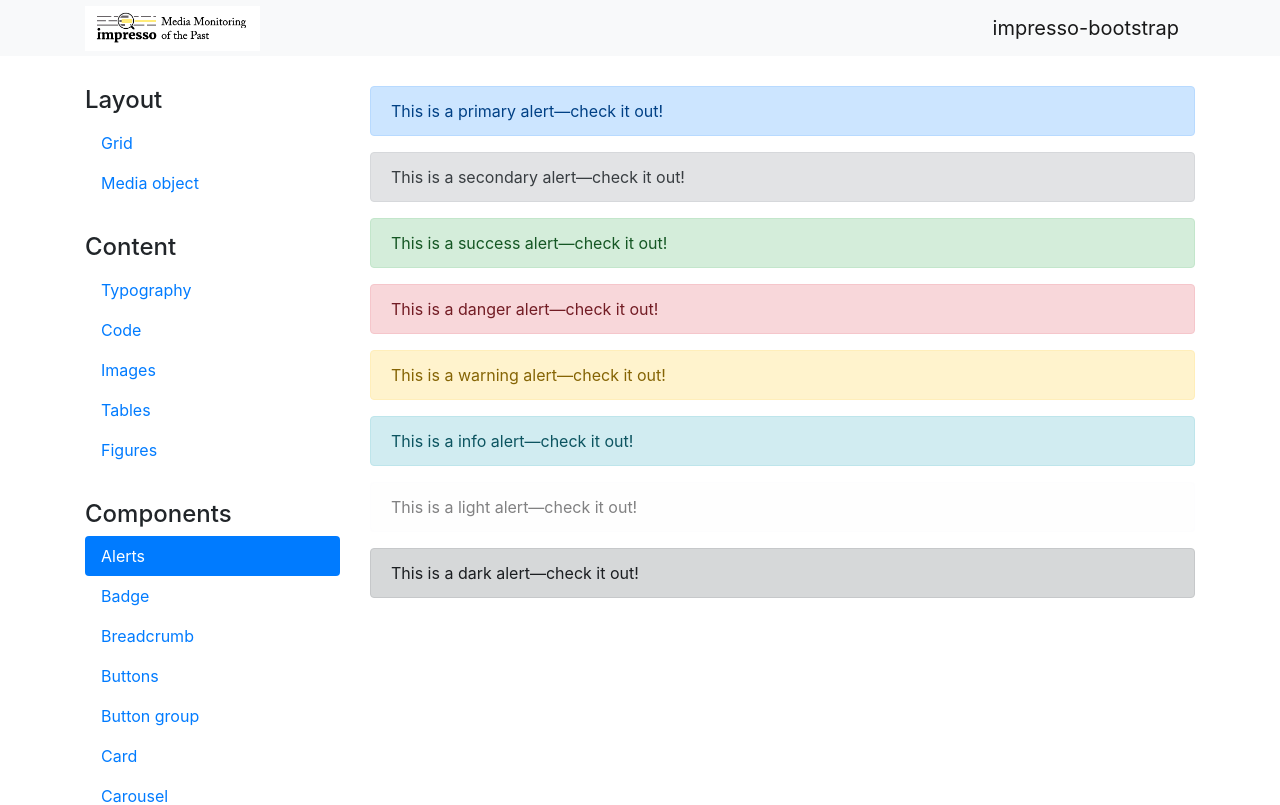
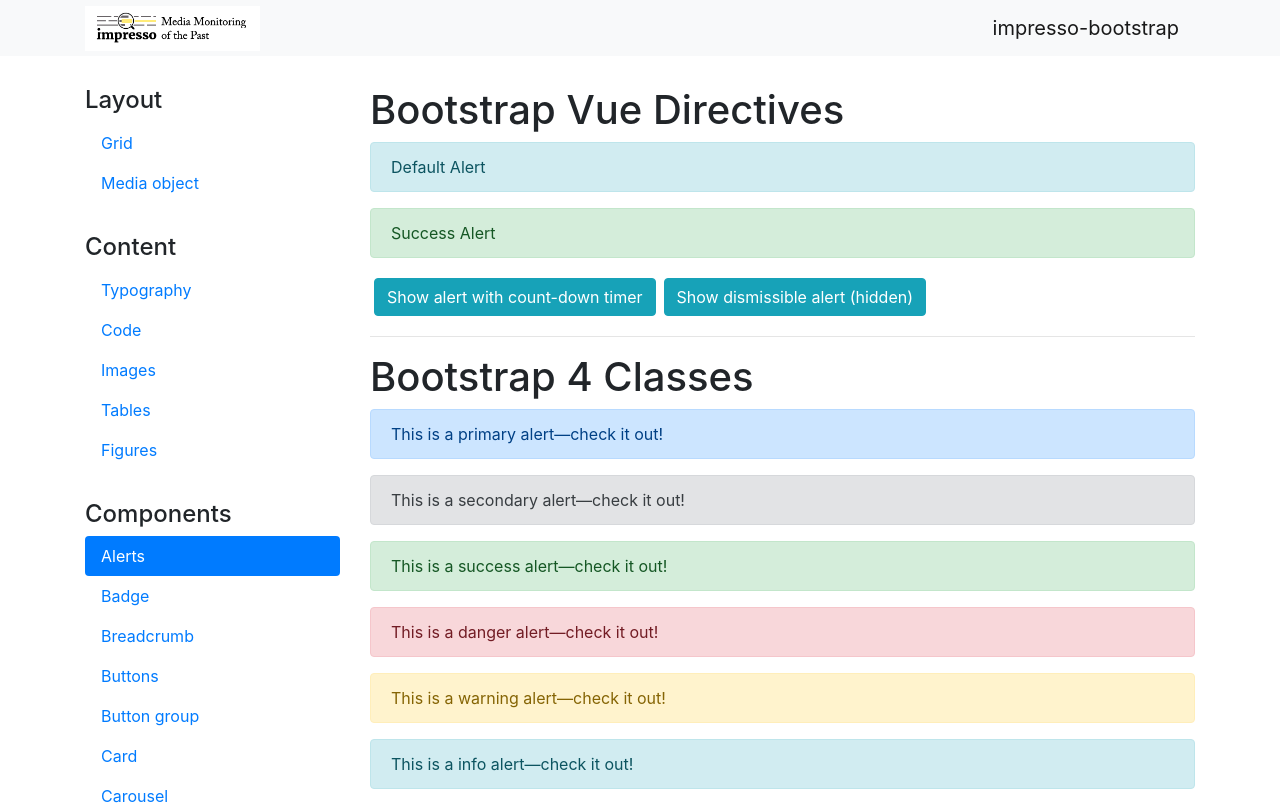
Before and after one commit to impresso/impresso-bootstrap, a Vue app: page /#/components/alerts in a window 1280 px wide. Shown: the top 805 px of the page. Built offline with nearby package versions, Linux system fonts and the light colour scheme.

Commit message:
added boostrap-vue and put example in alert component

```diff
--- a/package.json
+++ b/package.json
@@ -19,6 +19,7 @@
   },
   "dependencies": {
     "bootstrap": "^4.0.0-beta.2",
+    "bootstrap-vue": "^1.3.0",
     "jquery": "^3.2.1",
     "popper.js": "^1.13.0",
     "vue": "^2.5.2",
--- a/src/components/components/Alerts.vue
+++ b/src/components/components/Alerts.vue
@@ -1,5 +1,38 @@
 <template lang="html">
   <div class="">
+    <h1>Bootstrap Vue Directives</h1>
+    <b-alert show>Default Alert</b-alert>
+
+    <b-alert variant="success" show>Success Alert</b-alert>
+
+    <b-alert variant="danger"
+             dismissible
+             :show="showDismissibleAlert"
+             @dismissed="showDismissibleAlert=false">
+      Dismissible Alert!
+    </b-alert>
+
+    <b-alert :show="dismissCountDown"
+             dismissible
+             variant="warning"
+             @dismissed="dismissCountDown=0"
+             @dismiss-count-down="countDownChanged">
+      <p>This alert will dismiss after {{dismissCountDown}} seconds...</p>
+      <b-progress variant="warning"
+                  :max="dismissSecs"
+                  :value="dismissCountDown"
+                  height="4px">
+      </b-progress>
+    </b-alert>
+
+    <b-btn @click="showAlert" variant="info" class="m-1">
+      Show alert with count-down timer
+    </b-btn>
+    <b-btn @click="showDismissibleAlert=true" variant="info" class="m-1">
+      Show dismissible alert ({{showDismissibleAlert?'visible':'hidden'}})
+    </b-btn>
+    <hr>
+    <h1>Bootstrap 4 Classes</h1>
     <div class="alert alert-primary" role="alert">
       This is a primary alert—check it out!
     </div>
@@ -28,7 +61,23 @@
 </template>
 
 <script>
-export default {};
+export default {
+  data() {
+    return {
+      dismissSecs: 10,
+      dismissCountDown: 0,
+      showDismissibleAlert: false,
+    };
+  },
+  methods: {
+    countDownChanged(dismissCountDown) {
+      this.dismissCountDown = dismissCountDown;
+    },
+    showAlert() {
+      this.dismissCountDown = this.dismissSecs;
+    },
+  },
+};
 </script>
 
 <style lang="css">
--- a/src/main.js
+++ b/src/main.js
@@ -1,6 +1,11 @@
 // The Vue build version to load with the `import` command
 // (runtime-only or standalone) has been set in webpack.base.conf with an alias.
 import Vue from 'vue';
+import BootstrapVue from 'bootstrap-vue';
+
+import 'bootstrap-vue/dist/bootstrap-vue.css';
+
+Vue.use(BootstrapVue);
 
 import App from './App';
 import router from './router';
```
Also changed, not shown: 1 other file (tests, documents, lock files or other folders).
